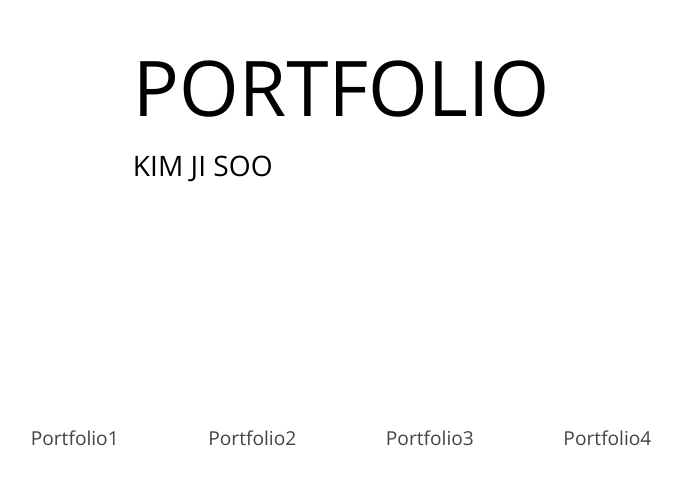
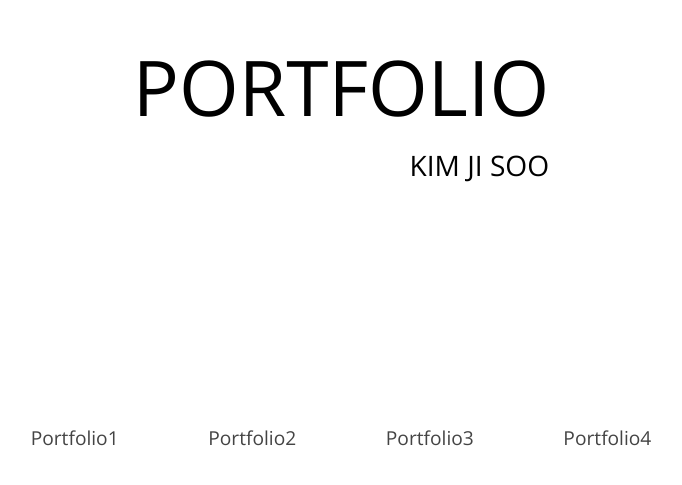
Before and after one commit to jisoooo17/PORTFOLIO, a plain HTML site: page index.html in a window 1280 px wide. Shown: the part 151-636 px from the top of the page, without its empty margins (299-981 px from the left). Drawn offline with nearby package versions, Linux system fonts and the light colour scheme.

Commit message:
js수정

```diff
--- a/js/custom.js
+++ b/js/custom.js
@@ -1,28 +1,28 @@
-// $(document).ready(function(){
+$(document).ready(function(){
 
-//     var tit1 = $(".intro #wrap h1");
-//     var tit2 = $(".intro #wrap h2");
+    var tit1 = $(".intro #wrap h1");
+    var tit2 = $(".intro #wrap h2");
 
-//     sliding(tit1,600,0);
-//     sliding(tit2,600,300);
+    sliding(tit1, 600 ,0);
+    sliding(tit2, 600, 300);
 
-//     function sliding(el,speed,delay){
-//         var bgColor = el.children("span").css("color");
+    function sliding(el, speed, delay){
+        var bgColor = el.children("span").css("color");
 
-//         el.append(
-//             $("<div class='mask'>").css({
-//                 width : "100%",height:"100%",backgroundColor : bgColor,
-//                 position : "absolute",
-//                 top : 0, left : "-100%"
-//             })
+        el.append(
+            $("<div class='mask'>").css({
+                width : "100%", height : "100%",
+                backgroundColor : bgColor,
+                position : "absolute",
+                top : 0, left : "-100%"
+            })
+        );
+        el.find(".mask").stop().delay(delay).animate({left : "0%"}, speed, "easeInExpo",function(){
+            $(this).prev().css({opacity : 1});
+            $(this).stop().animate({left : "100%"}, speed, "easeInExpo", function(){
+                $(this).remove();
+            })
+        })
+    }
 
-//         );
-//         el.find(".mask").stop().delay(delay).animate({left:"0%"},speed,"easeInExpo",function(){
-//             $(this).prev().css({opacity:1});
-//             $(this).stop().animate({left:"100%"},speed,"easeInExpo",function(){
-//                 $(this).remove();
-//             })
-//         })
-//     }
-
-// });
+});
--- a/scss/style.scss
+++ b/scss/style.scss
@@ -14,16 +14,16 @@
             span {
                 font: normal 6vw/1 "Open sans";
                 color: #000;
-                opacity: 1;
+                opacity: 0;
             }
         }
 
         h2 {
-            display: inline-block; position: relative; overflow: hidden;
+            display: inline-block; position: absolute; right: 0px; overflow: hidden;
 
             span {
                 font: normal 2.2vw/1 "Open sans"; color: #000;
-                opacity: 1;
+                opacity: 0;
             }
         }
     }
```
Also changed, not shown: css/style.css, 1 other file.
